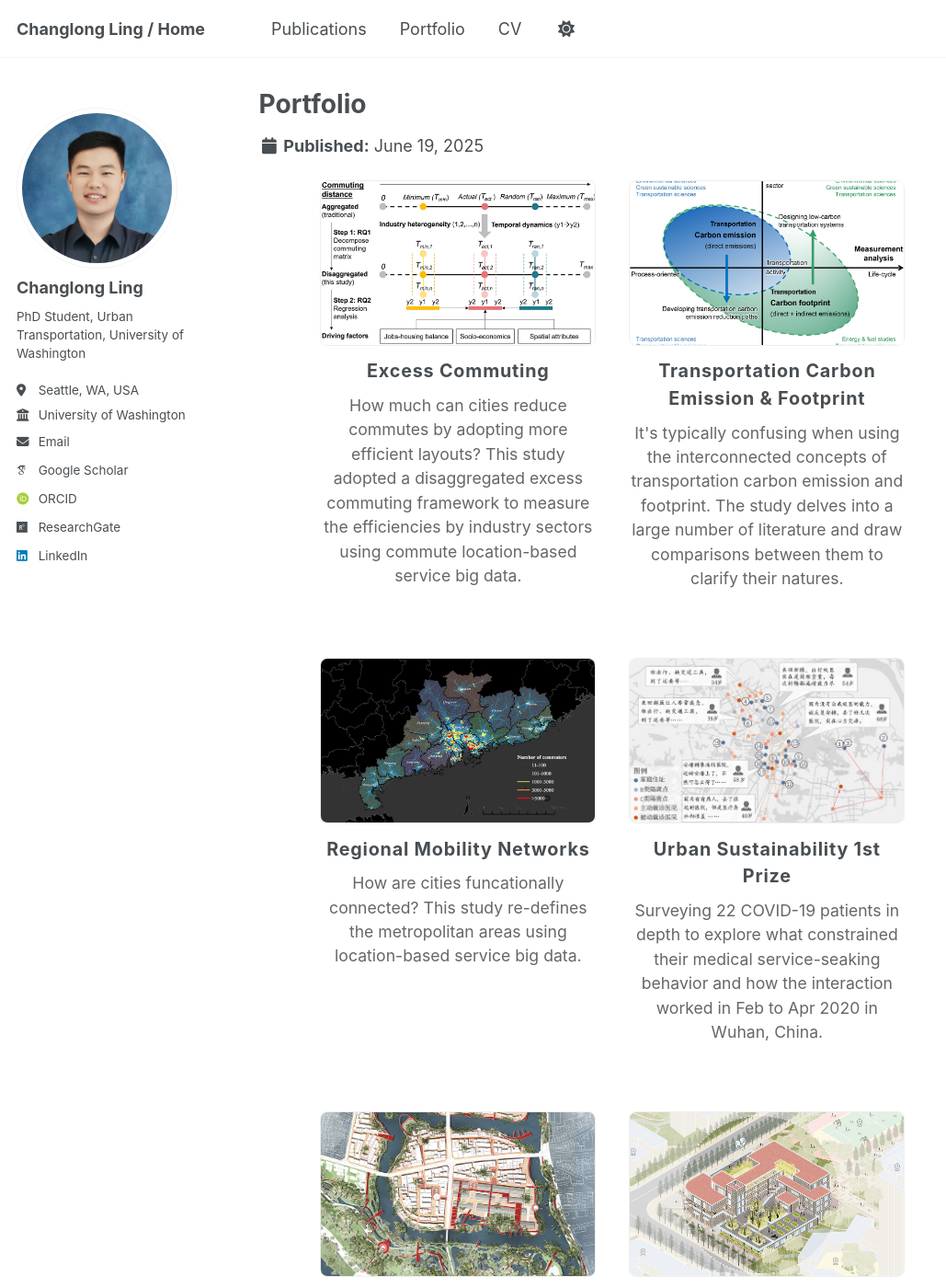
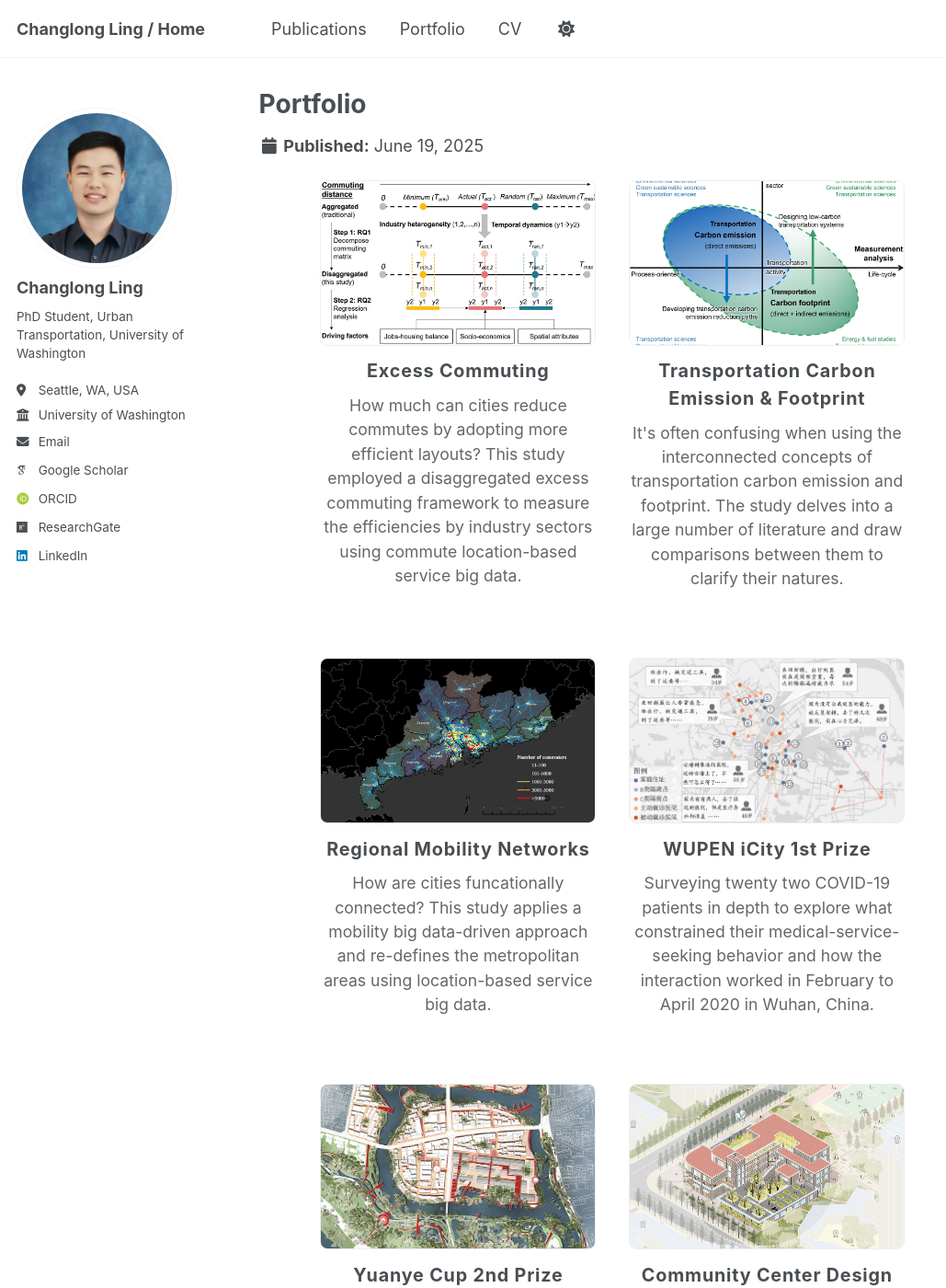
Before and after one commit to ChanglongLing/changlongling.github.io, a Jekyll site: the page built from _portfolio/portfolio.md, in a window 1280 px wide and 1400 px high. Shown: the whole window at 92% size, without its empty margins (0-1029 px from the left). Built offline with Jekyll 4.4.1, drawn with Linux system fonts in a browser that asks for light colours; some web fonts are replaced; some of the changed text lies outside the part shown.

Commit message:
Update portfolio.md

```diff
--- a/_portfolio/portfolio.md
+++ b/_portfolio/portfolio.md
@@ -38,20 +38,22 @@ permalink: /portfolio/
 <div class="project-grid">
 
   <div class="project-card">
-    <a href="https://changlongling.github.io/portfolio/" target="_blank">
+    <a href="https://doi.org/10.1016/j.jtrangeo.2024.103820" target="_blank">
       <img src="/images/portfolio/exce_comm.jpg" alt="Excess Commuting">
     </a>
     <div class="project-title">Excess Commuting</div>
     <div class="project-desc">
-      How much can cities reduce commutes by adopting more efficient layouts? This study adopted a disaggregated excess commuting framework to measure the efficiencies by industry sectors using commute location-based service big data.
+      How much can cities reduce commutes by adopting more efficient layouts? This study employed a disaggregated excess commuting framework to measure the efficiencies by industry sectors using commute location-based service big data.
     </div>
   </div>
 
   <div class="project-card">
-    <img src="/images/portfolio/tce_tcf.jpg" alt="Transportation Emission">
+    <a href="https://doi.org/10.1038/s44333-024-00013-5" target="_blank">
+      <img src="/images/portfolio/tce_tcf.jpg" alt="Transportation Emission">
+    </a>
     <div class="project-title">Transportation Carbon Emission & Footprint</div>
     <div class="project-desc">
-      It's typically confusing when using the interconnected concepts of transportation carbon emission and footprint. The study delves into a large number of literature and draw comparisons between them to clarify their natures.
+      It's often confusing when using the interconnected concepts of transportation carbon emission and footprint. The study delves into a large number of literature and draw comparisons between them to clarify their natures.
     </div>
 
   </div>
@@ -59,17 +61,17 @@ permalink: /portfolio/
     <img src="/images/portfolio/sdk_gd.jpg" alt="Regional Mobility">
     <div class="project-title">Regional Mobility Networks</div>
     <div class="project-desc">
-      How are cities funcationally connected? This study re-defines the metropolitan areas using location-based service big data.
+      How are cities funcationally connected? This study applies a mobility big data-driven approach and re-defines the metropolitan areas using location-based service big data.
     </div>
   </div>
 
   <div class="project-card">
-    <a href="http://www.yuanyebei.com/index.php?m=YuanYeBei&a=index_show&contentid=276278&r=all" target="_blank">
+    <a href="http://wupen.org/competitions/17?type=award" target="_blank">
       <img src="/images/portfolio/covid-survey.jpg" alt="COVID 2020">
     </a>
-    <div class="project-title">Urban Sustainability 1st Prize</div>
+    <div class="project-title">WUPEN iCity 1st Prize</div>
     <div class="project-desc">
-      Surveying 22 COVID-19 patients in depth to explore what constrained their medical service-seaking behavior and how the interaction worked in Feb to Apr 2020 in Wuhan, China.
+      Surveying twenty two COVID-19 patients in depth to explore what constrained their medical-service-seeking behavior and how the interaction worked in February to April 2020 in Wuhan, China.
     </div>
   </div>
 
```
Also changed, not shown: other parts of _portfolio/portfolio.md (+1 -1 lines).
